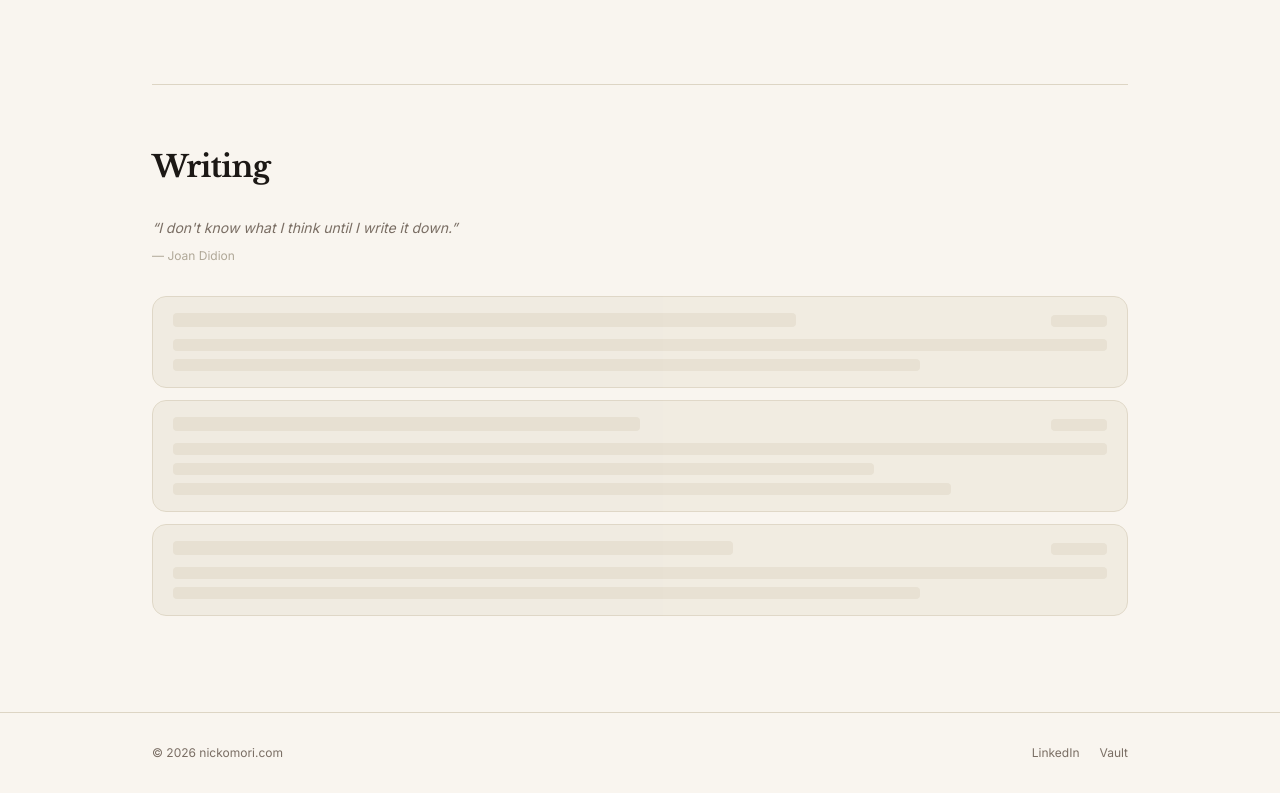
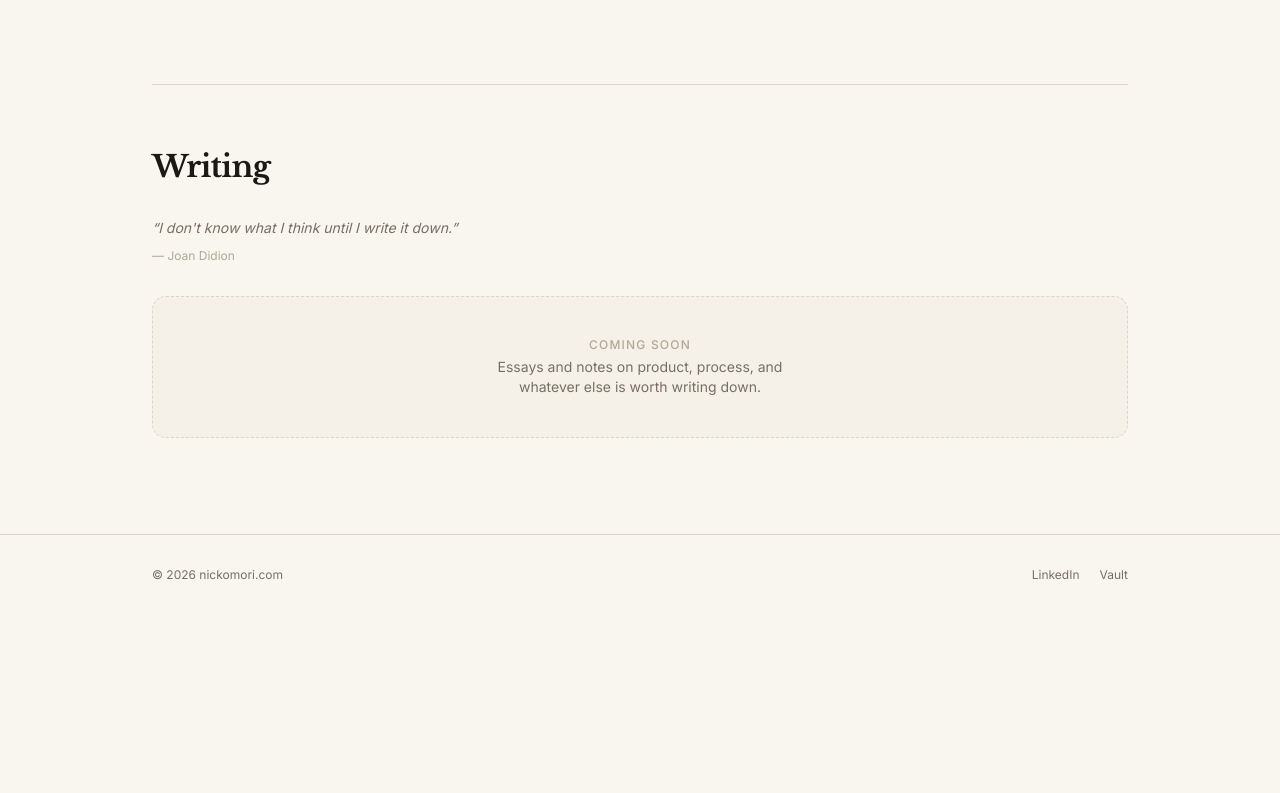
Before and after one commit to omorinick/nickomori-site, a Next.js app: page / in a window 1280 px wide. Shown: the part 1077-1870 px from the top of the page. After the commit the page ends 1692 px from the top, so only its background shows below. Built offline with nearby package versions, Linux system fonts and the light colour scheme.

Commit message:
Replace skeleton with simple coming soon placeholder card

```diff
--- a/src/app/page.tsx
+++ b/src/app/page.tsx
@@ -51,28 +51,10 @@ export default function Home() {
             <p className="text-xs text-foreground-subtle">— Joan Didion</p>
           </blockquote>
 
-          {/* Skeleton placeholder */}
-          <div className="space-y-3">
-            {[
-              { title: "w-2/3", lines: ["w-full", "w-4/5"] },
-              { title: "w-1/2", lines: ["w-full", "w-3/4", "w-5/6"] },
-              { title: "w-3/5", lines: ["w-full", "w-4/5"] },
-            ].map((card, i) => (
-              <div
-                key={i}
-                className="rounded-xl border border-border bg-card px-5 py-4 animate-pulse"
-              >
-                <div className="flex items-start justify-between gap-4 mb-3">
-                  <div className={`h-3.5 bg-muted rounded ${card.title}`} />
-                  <div className="h-3 bg-muted rounded w-14 flex-shrink-0 mt-0.5" />
-                </div>
-                <div className="space-y-2">
-                  {card.lines.map((w, j) => (
-                    <div key={j} className={`h-3 bg-muted rounded ${w}`} />
-                  ))}
-                </div>
-              </div>
-            ))}
+          {/* Coming soon placeholder */}
+          <div className="rounded-xl border border-dashed border-border bg-card/40 px-6 py-10 flex flex-col items-center justify-center text-center select-none">
+            <p className="text-xs font-medium text-foreground-subtle uppercase tracking-widest mb-1">Coming soon</p>
+            <p className="text-sm text-muted-foreground max-w-xs">Essays and notes on product, process, and whatever else is worth writing down.</p>
           </div>
         </div>
       </section>
```
